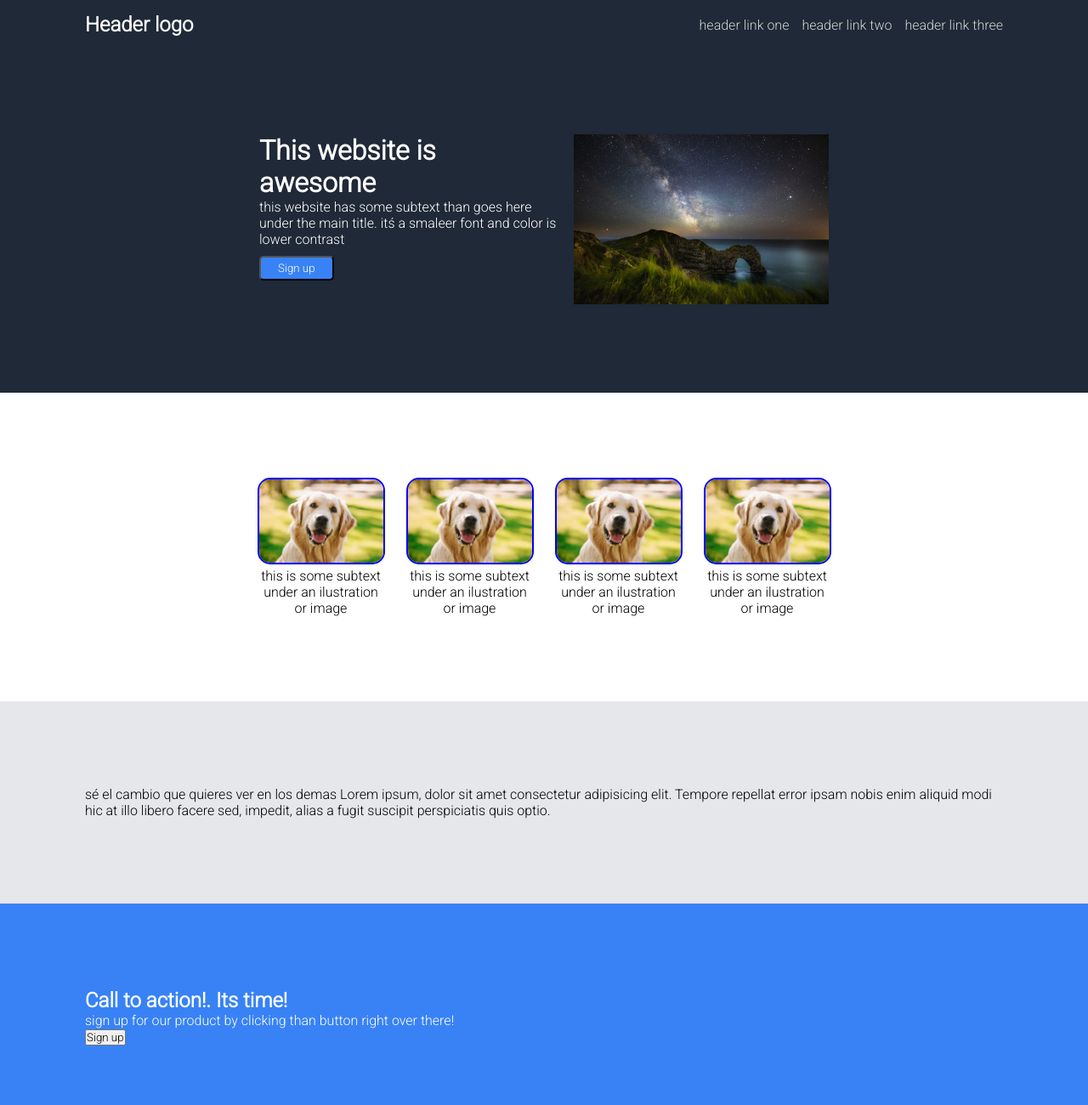
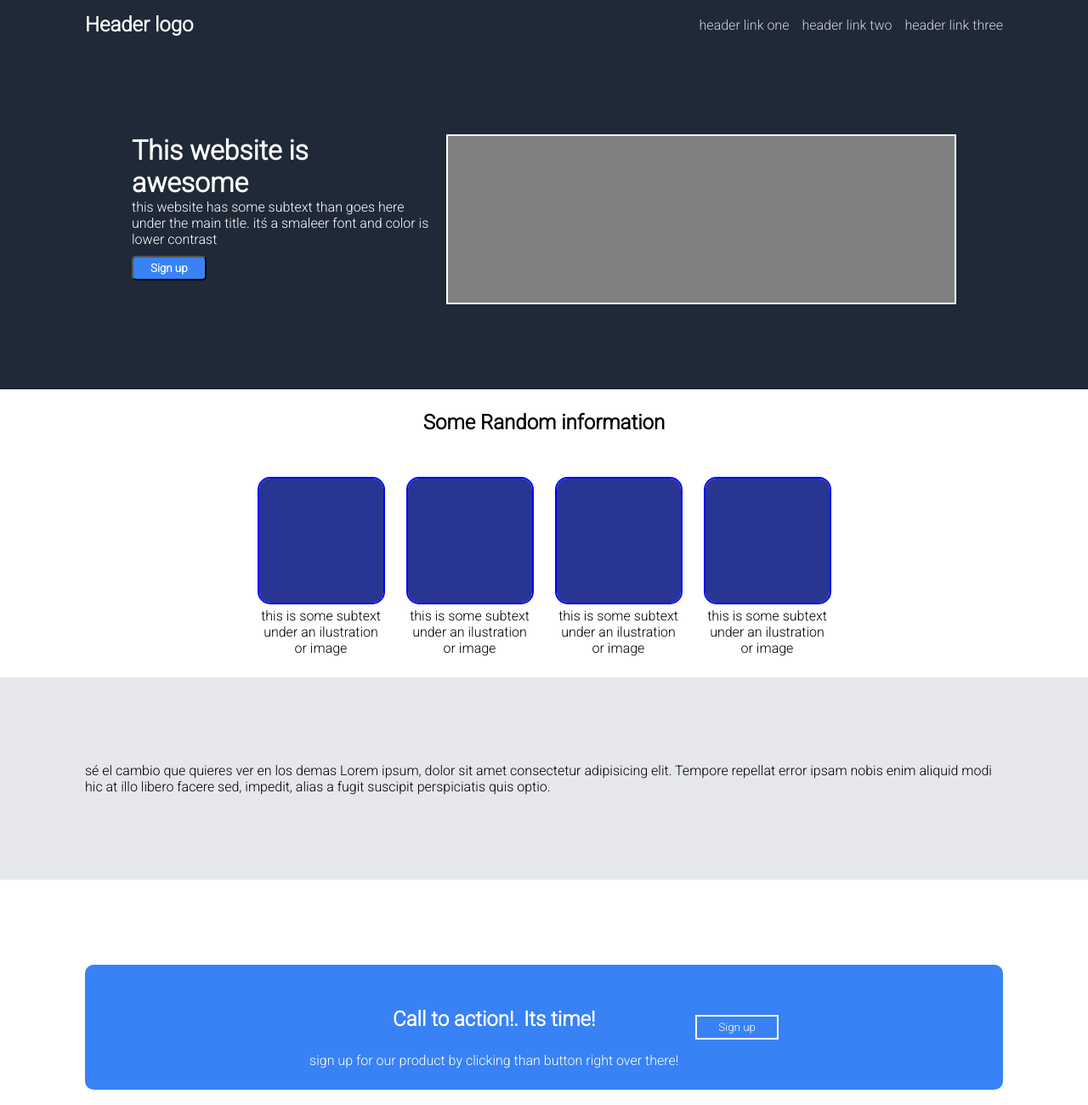
Before and after one commit to robertolorenzo/landing, a plain HTML site: page index.html in a window 1280 px wide. Shown: the top 1300 px of the page at 85% size. Drawn offline with Linux system fonts and the light colour scheme.

Commit message:
segundo commit

```diff
--- a/css/styles.css
+++ b/css/styles.css
@@ -7,12 +7,10 @@
     box-sizing: border-box;
     font-family: 'Roboto', sans-serif;
 }
-
 main{
-
-
-
-
+    display: flex;
+    flex-direction: column;
+    justify-content: center;
 }
 header{
     display: flex;
@@ -20,6 +18,7 @@ header{
     justify-content: space-between;
     padding: 15px 100px;
     align-items: center;
+    margin: 0  auto;
 
 }
 .logo{
@@ -52,20 +51,28 @@ header{
     padding: 5px 20px;
     border-radius: 5px;
     margin-top: 10px;
+    font-weight: bold;
+}
+h2{
+    text-align: center;
+    padding: 25px;
 }
 
 .hero h1, .hero p{
     color: white;
 }
-.heroimage img{
-    width: 300px;
+.heroimage p{
+    width: 600px;
+    height: 200px;
+    border: 2px solid white;
+    background-color:gray;
 }
 .information{
     display: flex;
     justify-content: center;
     text-align: center;
     gap: 25px;
-    padding: 100px;
+    padding: 25px 100px;
 
 
 }
@@ -75,6 +82,7 @@ header{
 
 .tarjeta img{
     width: 150px;
+    height: 150px;
     overflow: hidden;
     border: 2px solid blue;
     border-radius: 15px;
@@ -91,15 +99,29 @@ header{
 .calltoaction{
 
     background-color: #3882F6;
-    padding: 100px;
     color: white;
+    display: flex;
+    padding: 25px;
+    gap: 20px;
+    justify-content: center;
+    align-items: center;
+    margin: 100px;
+    border-radius: 10px;
 }
 
 footer{
     display: flex;
     justify-content: center;
     align-items: center;
-    padding: 15px;
+    padding: 40px;
     background-color: #1F2937;
     color: white;
 }
+
+.button__signup button{
+    color:white;
+    background-color:#3882F6 ;
+    padding: 5px 25px;
+    border: 2px solid white;
+
+}
--- a/index.html
+++ b/index.html
@@ -9,7 +9,6 @@
 </head>
 <body>
 
-<main>
     <header>
         <div class="logo">Header logo</div>
          <nav>
@@ -28,27 +27,27 @@
           <button>Sign up</button>
      </div>
       <div class="heroimage">
-        <img src="./images/milky.jpg" alt="milky way">
+        <p></p>
       </div>
     </div>
-
+<main>
+    <h2>Some Random information</h2>
     <div class="information">
 
-
         <div class="tarjeta">
-            <img src="./images/dog.jpg" alt="perro">
+            <img src="./images/cuadrado.png" alt="perro">
             <p>this is some subtext under an ilustration or image</p>
         </div>
         <div class="tarjeta">
-            <img src="./images/dog.jpg" alt="perro">
+            <img src="./images/cuadrado.png" alt="perro">
             <p>this is some subtext under an ilustration or image</p>
         </div>
         <div class="tarjeta">
-            <img src="./images/dog.jpg" alt="perro">
+            <img src="./images/cuadrado.png" alt="perro">
             <p>this is some subtext under an ilustration or image</p>
         </div>
         <div class="tarjeta">
-            <img src="./images/dog.jpg" alt="perro">
+            <img src="./images/cuadrado.png" alt="perro">
             <p>this is some subtext under an ilustration or image</p>
         </div>
     </div>
@@ -58,16 +57,21 @@
     </div>
 
     <div class="calltoaction">
-        <h2>Call to action!. Its time!</h2>
-        <p>sign up for our product by clicking than button right over there!</p>
-        <button>Sign up</button>
+        <div class="infocalltoaction">
+           <h2>Call to action!. Its time!</h2>
+           <p>sign up for our product by clicking than button right over there!</p>
+        </div>
+        <div class="button__signup">
+           <button>Sign up</button>
+        </div>
     </div>
+</main>
 
     <footer>
         <p>Copyright @ the odin project 2021</p>
     </footer>
 
-</main>
+
 
 </body>
 
```
Also changed, not shown: images/cuadrado.png (added).
